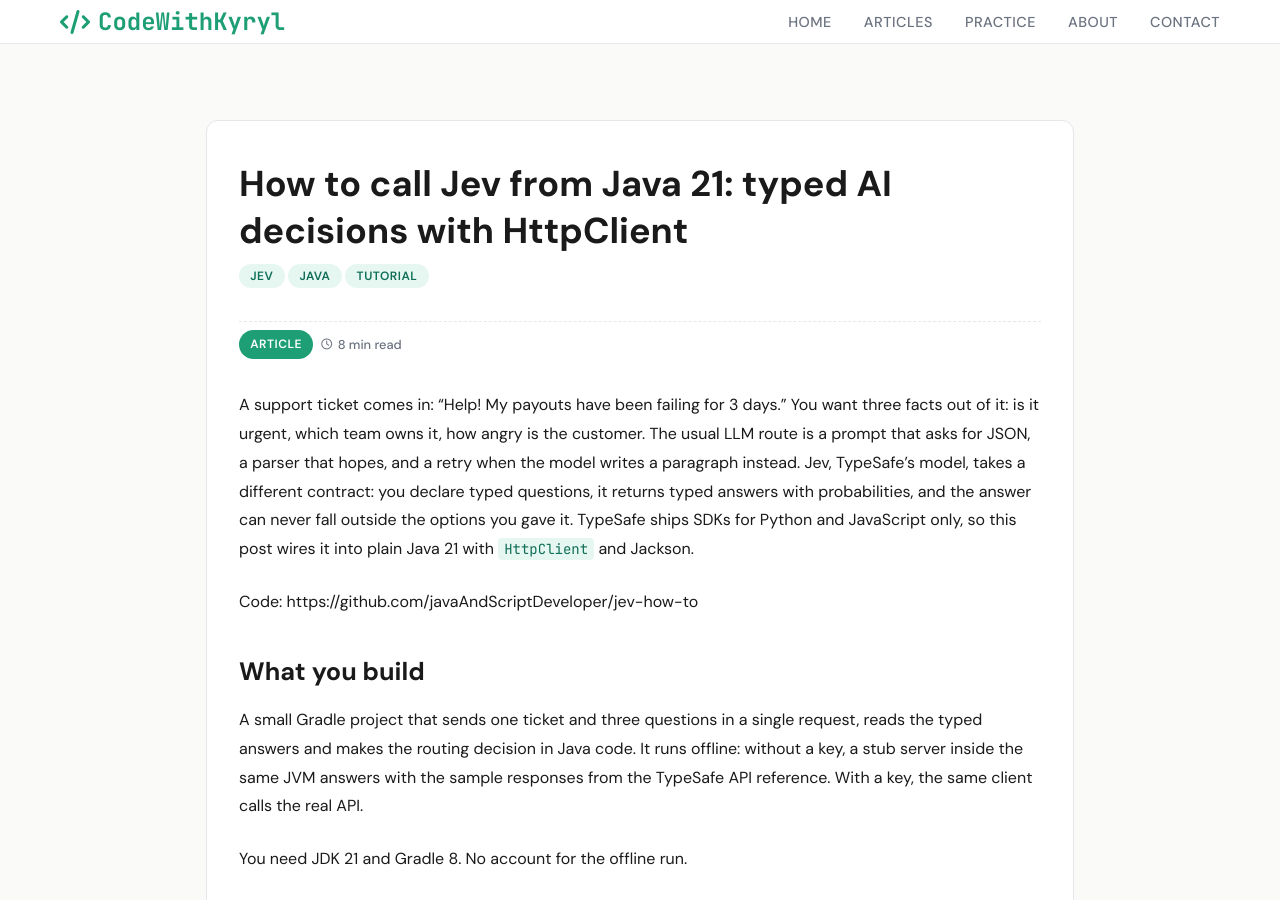
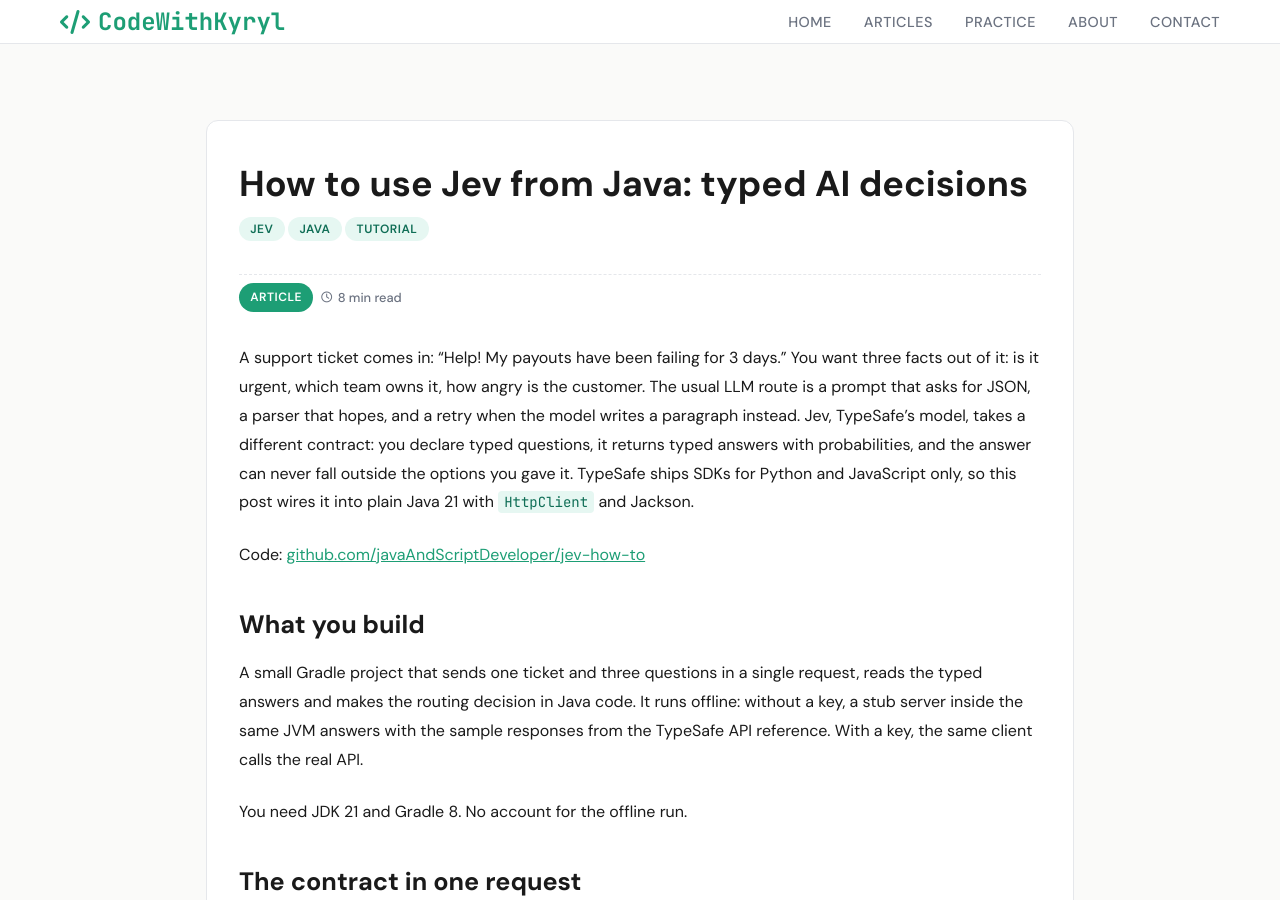
Before and after one commit to javaAndScriptDeveloper/codeWithKyryl, a Jekyll site: the page built from _articles/jev-how-to.md, in a window 1280 px wide and 900 px high. Built offline with Jekyll 4.4.1, drawn with Linux system fonts in a browser that asks for light colours.

Commit message:
Shorten the Jev how-to title and make its repo link clickable
The title named Java 21 and HttpClient, detail a search result does not
need, and the bare repo URL rendered as plain text.

Co-Authored-By: Claude Opus 5.5 (1M context) <noreply@anthropic.com>

```diff
--- a/_articles/jev-how-to.md
+++ b/_articles/jev-how-to.md
@@ -1,6 +1,6 @@
 ---
 layout: post
-title: "How to call Jev from Java 21: typed AI decisions with HttpClient"
+title: "How to use Jev from Java: typed AI decisions"
 date: 2026-09-25
 tags: [jev, java, tutorial]
 excerpt: "Jev answers typed questions (yes/no, pick one, rate on a scale) with probabilities instead of prose. There is no Java SDK, so here is a small HttpClient integration with retries, tests and an offline stub."
```
Also changed, not shown: other parts of _articles/jev-how-to.md (+1 -1 lines).
